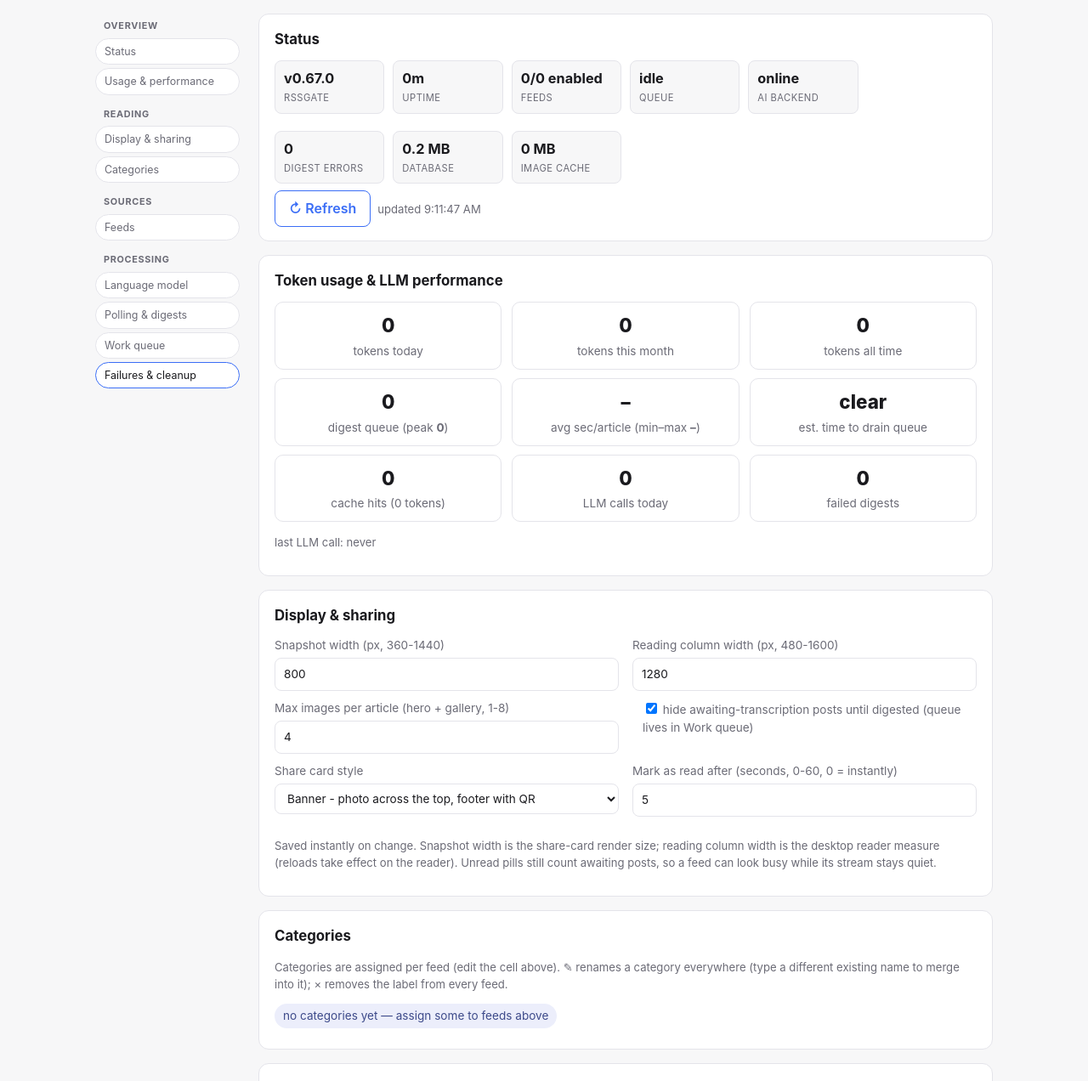
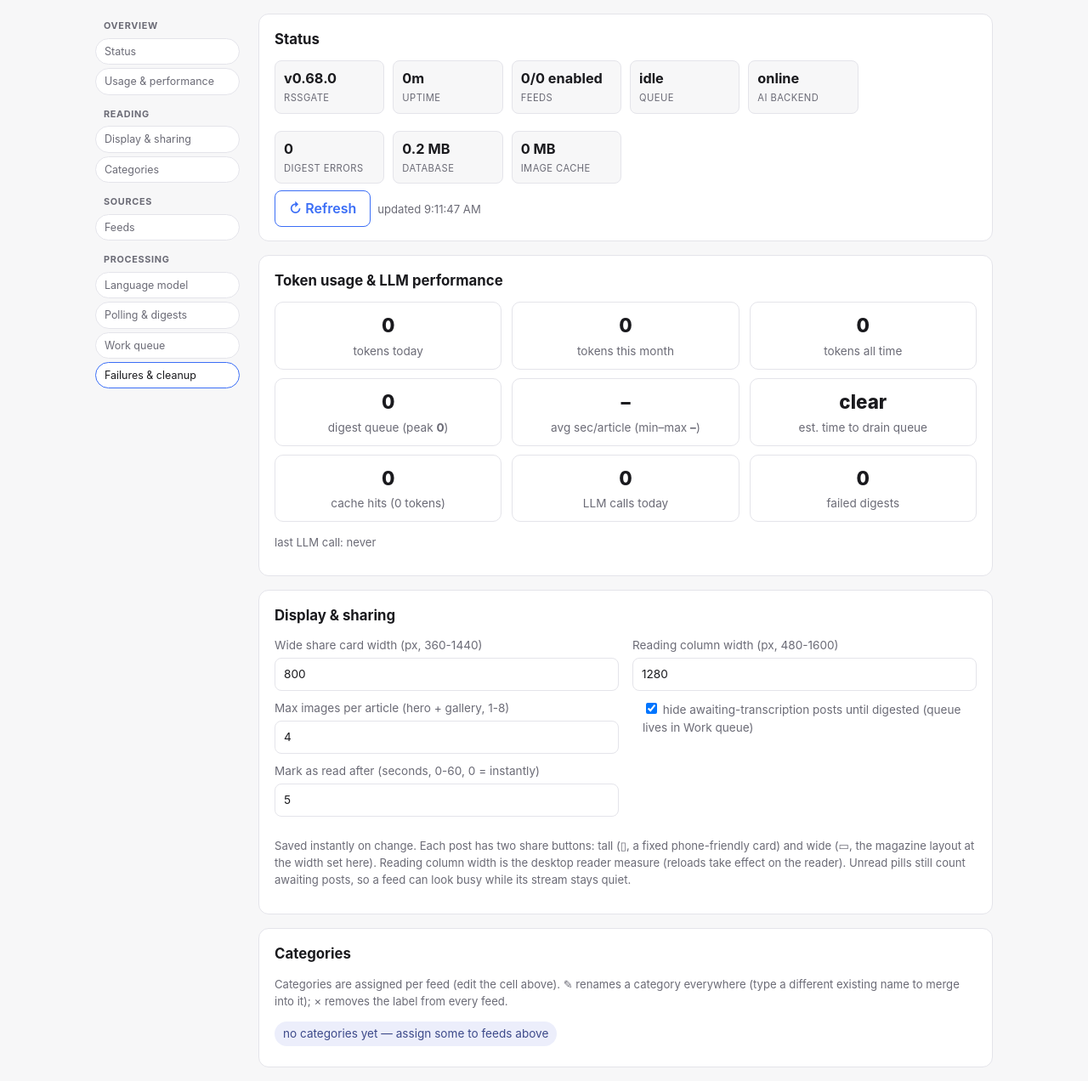
Before and after one commit to nkavassalis/RSSgate, a Flask app: page /admin in a window 1280 px wide. Shown: the part 57-1329 px from the top of the page at 85% size. Run offline with Flask 3, Linux system fonts and the light colour scheme; data that the repository does not hold is empty.

Commit message:
v0.68.0: tall + wide share buttons per post; drop share_style setting

```diff
--- a/config.example.yaml
+++ b/config.example.yaml
@@ -75,7 +75,6 @@ ui:
   items_per_page: 20
   # Share-snapshot card render width / desktop reading column width (admin-editable):
   snapshot_width: 800    # 360-1440
-  share_style: banner   # banner (photo top, QR footer) | float (magazine wrap)
   stream_width: 1280     # 480-1600
   read_delay: 5          # seconds a post must sit in view before marked read (0 = instant)
   # Stream direction. newest = classic reverse-chronological scroller;
--- a/rssgate/__init__.py
+++ b/rssgate/__init__.py
@@ -1,2 +1,2 @@
 """RSSgate - local RSS feed manager with LLM-transcribed reader view."""
-__version__ = "0.67.0"
+__version__ = "0.68.0"
--- a/rssgate/config.py
+++ b/rssgate/config.py
@@ -78,7 +78,6 @@ DEFAULTS: dict = {
         "order": "newest", "snapshot_width": 800, "stream_width": 1280,
         "read_delay": 5,
         "hide_untranscribed": True,
-        "share_style": "banner",               # banner | float (share card)
     },
 }
 
--- a/rssgate/static/admin.js
+++ b/rssgate/static/admin.js
@@ -281,7 +281,6 @@ async function loadConfig() {
   $('cfg-hidepend').checked = (cfg.ui || {}).hide_untranscribed !== false;
   $('cfg-readdelay').value = (cfg.ui || {}).read_delay ?? 5;
   $('cfg-sharewidth').value = (cfg.ui || {}).snapshot_width ?? 800;
-  $('cfg-sharestyle').value = (cfg.ui || {}).share_style || 'banner';
   const fc = cfg.fetch || {};
   $('cfg-ua').value = fc.user_agent || '';
   $('cfg-hostgap').value = fc.per_host_interval ?? 3;
@@ -369,8 +368,6 @@ $('cfg-backoff').addEventListener('change', e => {
   const v = Math.max(1, Math.min(1440, Math.round(+e.target.value || 60)));
   e.target.value = v; cfgFetchFlash(e.target, 'block_backoff_minutes', v);
 });
-$('cfg-sharestyle').addEventListener('change', e =>
-  cfgUiFlash(e.target, 'share_style', e.target.value));
 $('cfg-readdelay').addEventListener('change', e => {
   const v = Math.max(0, Math.min(60, Math.round(+e.target.value || 0)));
   e.target.value = v;
--- a/rssgate/static/style.css
+++ b/rssgate/static/style.css
@@ -289,6 +289,7 @@ td.cats.save-fail { box-shadow:inset 0 0 0 2px #c62828; }
 .snap-btn { background:none; border:none; color:var(--muted); cursor:pointer;
   font-size:.95rem; padding:0 2px 0 8px; line-height:1; }
 .snap-btn:hover { color:var(--text); }
+.snap-btn + .snap-btn { margin-left:2px; }
 
 /* config label autosave feedback */
 label.cfg-saving { opacity:.45; }
--- a/rssgate/templates/admin.html
+++ b/rssgate/templates/admin.html
@@ -71,7 +71,7 @@ RSSgate Admin</title>
   <section class="panel" id="sec-display">
     <h2>Display &amp; sharing</h2>
     <div class="grid2">
-      <label>Snapshot width (px, 360-1440)
+      <label>Wide share card width (px, 360-1440)
         <input id="cfg-sharewidth" type="number" min="360" max="1440" step="20"></label>
       <label>Reading column width (px, 480-1600)
         <input id="cfg-streamwidth" type="number" min="480" max="1600" step="20"></label>
@@ -80,16 +80,12 @@ RSSgate Admin</title>
       <label class="inline-check"><input type="checkbox" id="cfg-hidepend">
         hide awaiting-transcription posts until digested (queue lives in
         Work queue)</label>
-      <label>Share card style
-        <select id="cfg-sharestyle">
-          <option value="banner">Banner - photo across the top, footer with QR</option>
-          <option value="float">Magazine - photo and QR float in the text</option>
-        </select></label>
       <label>Mark as read after (seconds, 0-60, 0 = instantly)
         <input id="cfg-readdelay" type="number" min="0" max="60" step="1"></label>
     </div>
-    <p class="hint">Saved instantly on change. Snapshot width is the share-card
-    render size; reading column width is the desktop reader measure (reloads
+    <p class="hint">Saved instantly on change. Each post has two share
+    buttons: tall (&#9647;, a fixed phone-friendly card) and wide (&#9645;, the
+    magazine layout at the width set here). Reading column width is the desktop reader measure (reloads
     take effect on the reader). Unread pills still count awaiting posts,
     so a feed can look busy while its stream stays quiet.</p>
   </section>
--- a/rssgate/web.py
+++ b/rssgate/web.py
@@ -157,8 +157,7 @@ def create_app(config_path: str, conn=None, scheduler=None) -> Flask:
                         "order": ui.get("order", "newest"),
                         "snapshot_width": ui.get("snapshot_width", 800),
                         "stream_width": ui.get("stream_width", 1280),
-                        "read_delay": ui.get("read_delay", 5),
-                        "share_style": ui.get("share_style", "banner")})
+                        "read_delay": ui.get("read_delay", 5)})
 
     # ------------------------------------------------------------- feeds
 
@@ -418,8 +417,6 @@ def create_app(config_path: str, conn=None, scheduler=None) -> Flask:
                 ui_patch["stream_width"] = int(tw)
             if isinstance(ui.get("hide_untranscribed"), bool):
                 ui_patch["hide_untranscribed"] = ui["hide_untranscribed"]
-            if ui.get("share_style") in ("banner", "float"):
-                ui_patch["share_style"] = ui["share_style"]
             rd = ui.get("read_delay")
             if isinstance(rd, (int, float)) and 0 <= rd <= 60:
                 ui_patch["read_delay"] = int(rd)
```
Also changed, not shown: AGENTS.md (+6 -3 lines), docs/API.md (+2 -2 lines), rssgate/static/viewer.js (+11 -5 lines), tests/test_ui_real.py (+32 -1 lines), CHANGELOG.md, README.md.
